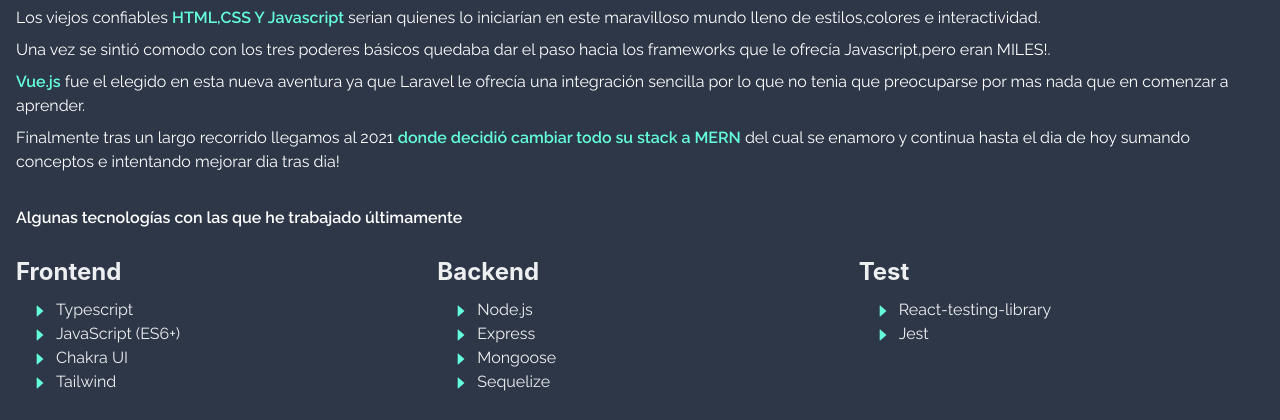
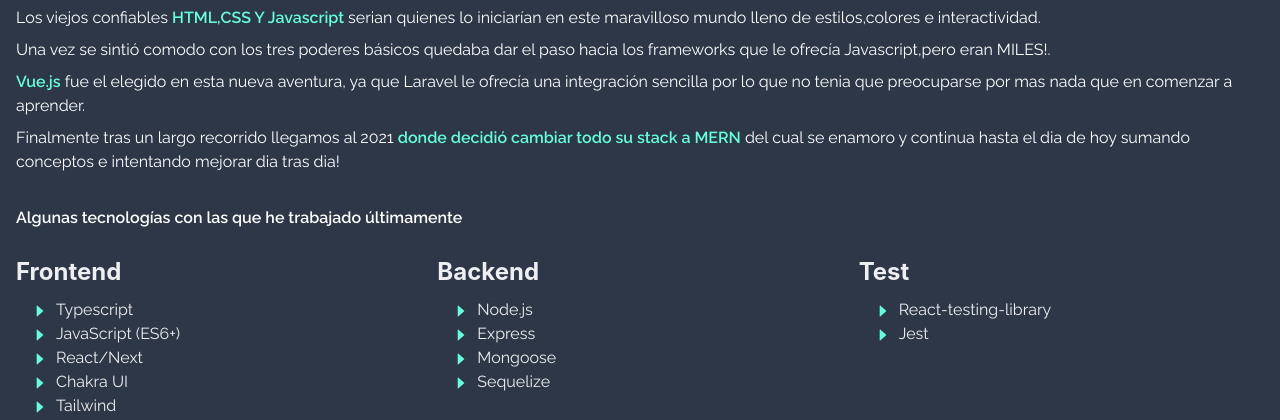
Before and after one commit to nahuelDev23/myPageCv, a Next.js app: page / in a window 1280 px wide. Shown: the part 270-690 px from the top of the page. Built offline with nearby package versions, Linux system fonts and the light colour scheme.

Commit message:
add tech in frontend

```diff
--- a/components/sections/AboutMe.tsx
+++ b/components/sections/AboutMe.tsx
@@ -35,6 +35,7 @@
           El mundo del backend le presento un mundo de posibilidades y
           tecnologías para comenzar a aprender.
           <Box as="span" color="green.500" fontWeight="bold">
+            {" "}
             Desde bases de datos relacionales como MariaDB, pasando por patrones
             de diseño hasta el Test Driven Development.
           </Box>
@@ -63,7 +64,7 @@
           <Box as="span" color="green.500" fontWeight="bold">
             Vue.js
           </Box>{" "}
-          fue el elegido en esta nueva aventura ya que Laravel le ofrecía una
+          fue el elegido en esta nueva aventura, ya que Laravel le ofrecía una
           integración sencilla por lo que no tenia que preocuparse por mas nada
           que en comenzar a aprender.
         </Text>
--- a/lib/technologies.json
+++ b/lib/technologies.json
@@ -8,6 +8,9 @@
         },
         {
           "name": "JavaScript (ES6+)"
+        },
+        {
+          "name": "React/Next"
         },
         {
           "name": "Chakra UI"
```
